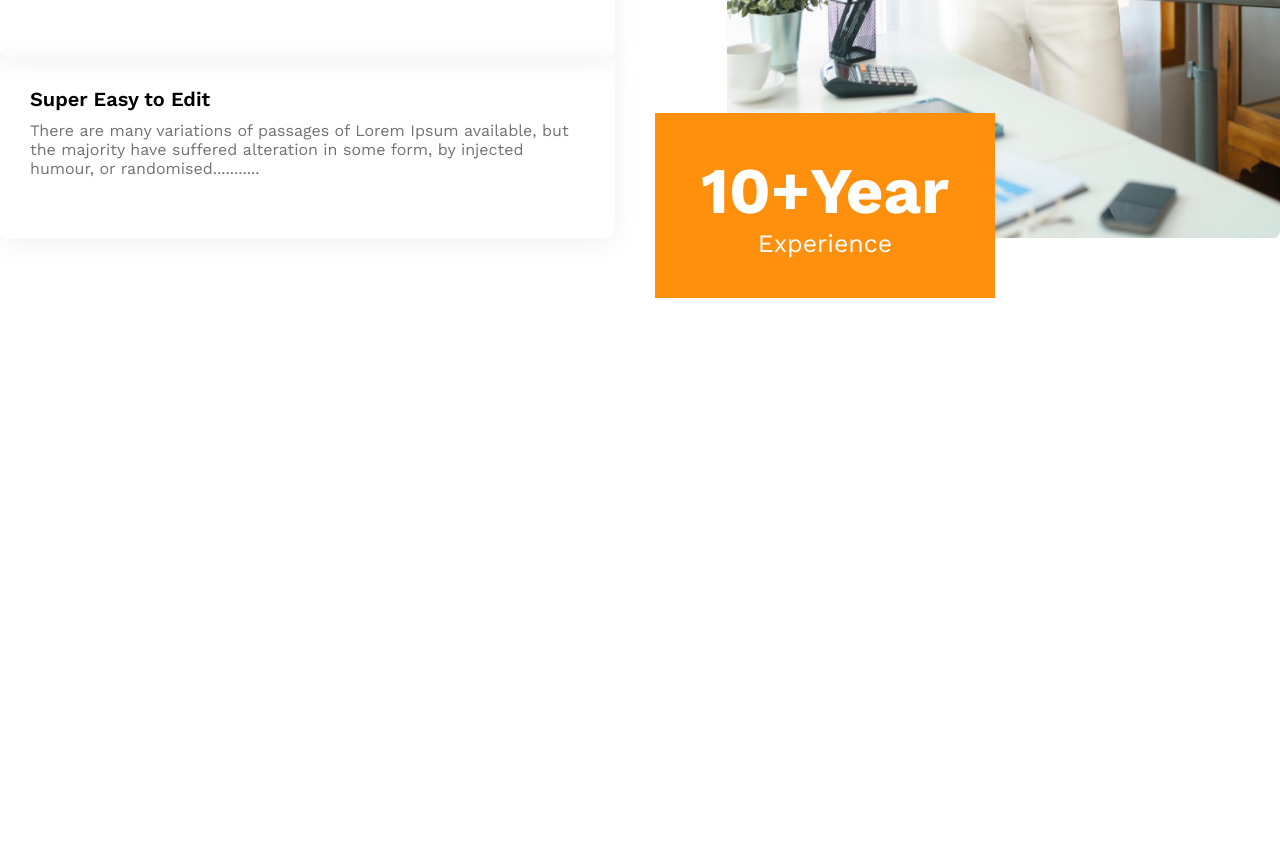
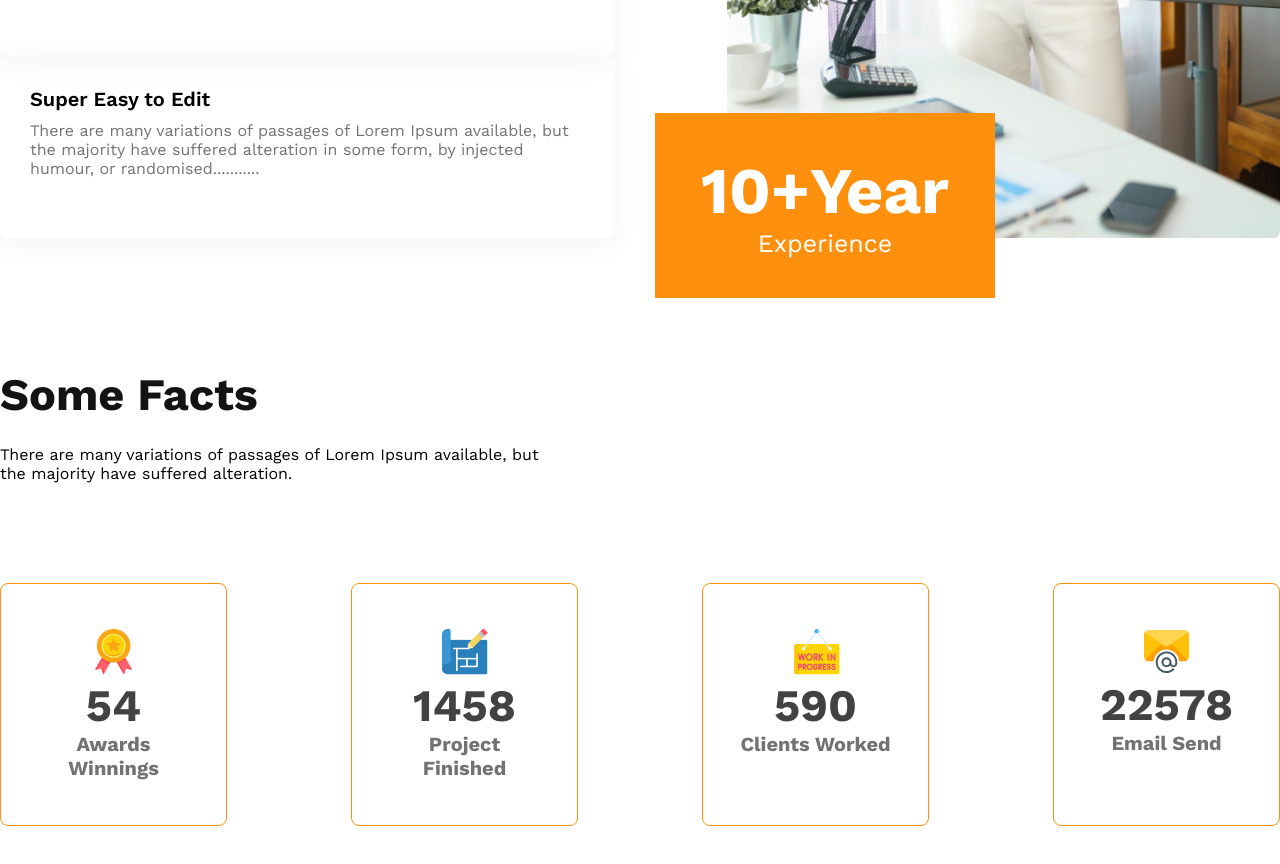
Before and after one commit to AyanSujon/g3-architects-website, a plain HTML site: page index.html in a window 1280 px wide. Shown: the part 2800-3664 px from the top of the page. Before the commit the page ends 3098 px from the top, so only its background shows below. Drawn offline with nearby package versions, Linux system fonts and the light colour scheme.

Commit message:
Some Facts Secrion Done

```diff
--- a/index.html
+++ b/index.html
@@ -83,9 +83,38 @@
         </section>
         <!-- Some Facts Secrion Start  -->
         <section class="some-facts">
+            <h3 class="bark-1">Some Facts</h3>
+            <p>There are many variations of passages of Lorem Ipsum available, but the majority have suffered alteration.
+
+            </p>
+
+            <div class="some-facts-container">
+                <div class="some-facts-box">
+                    <img src="./images/icons/ribon.png" alt="Ribon">
+                    <h5 class="text-gray">54</h5>
+                    <h6 class="text-light-gray">Awards Winnings</h6>
+                </div>
+                <div class="some-facts-box">
+                    <img src="./images/icons/projects.png" alt="Projects">
+                    <h5 class="text-gray">1458</h5>
+                    <h6 class="text-light-gray">Project Finished</h6>
+                </div>
+                <div class="some-facts-box">
+                    <img src="./images/icons/customers.png" alt="customers">
+                    <h5 class="text-gray" >590</h5>
+                    <h6 class="text-light-gray">Clients Worked</h6>
+                </div>
+                <div class="some-facts-box">
+                    <img src="./images/icons/email.png" alt="Email">
+                    <h5 class="text-gray">22578</h5>
+                    <h6 class="text-light-gray">Email Send</h6>
+                </div>
+            </div>
+        </section>
+        <!-- Our Sponspors section Start -->
+        <section class="our-sponspors">
 
         </section>
-
     </main>
 
     <footer>
--- a/styles/style.css
+++ b/styles/style.css
@@ -16,6 +16,10 @@
 /* Shared Styles */
 .display-flex{
   display: flex;
+}
+/* Dark 01 */
+.bark-1{
+  color: #131313;
 }
 /* Dark 02 */
 .text-gray{
@@ -151,6 +155,7 @@ section{
 /* experience-section start  */
 .experience-section{
   margin-top: 130px;
+  margin-bottom: 50px;
   display: grid;
   grid-template-columns: 1fr 1fr;
   gap: 50px;
@@ -203,3 +208,38 @@ section{
   font-size:1.563rem;
 }
 /* Some Facts Secrion Start  */
+.some-facts{
+  margin-top: 130px;
+
+}
+.some-facts h3{
+  font-size: 2.813rem;
+  font-weight: 700;
+  margin-bottom: 24px;
+}
+.some-facts p{
+ max-width: 540px;
+}
+.some-facts-container{
+  display: grid;
+  grid-template-columns: repeat(4, 1fr);
+  gap: 124px;
+  justify-content: space-evenly;
+  margin-bottom: 175px;
+  margin-top: 100px;
+
+}
+.some-facts-box{
+  border: 1px solid #FF900E;
+  border-radius: 8px;
+  text-align: center;
+  padding: 45px 35px;
+}
+.some-facts-box h5{
+  font-size: 2.813rem;
+
+}
+.some-facts-box h6{
+  font-size: 1.25rem;
+}
+/* Our Sponspors section Start */
```
